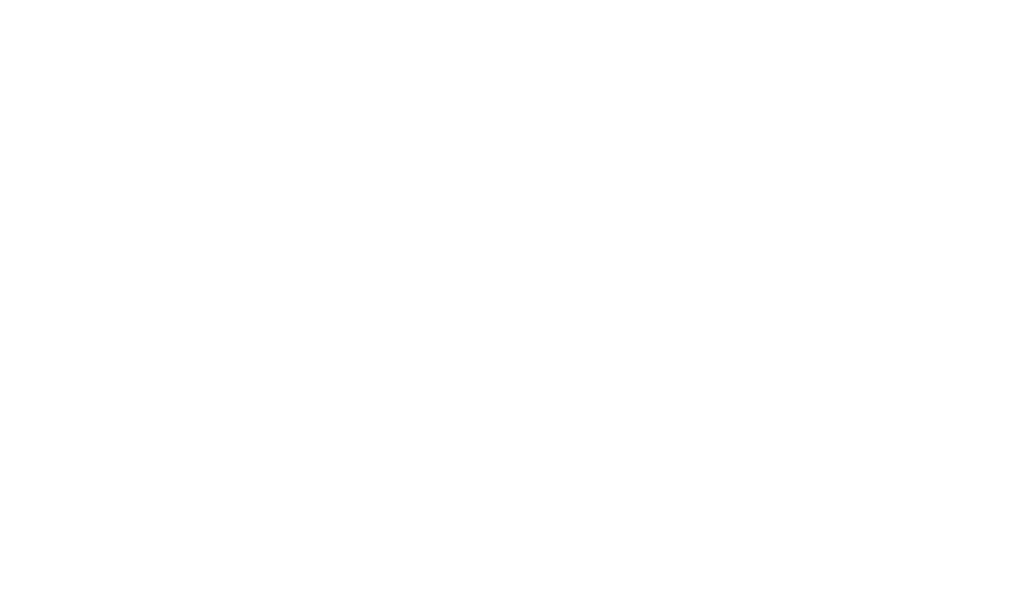
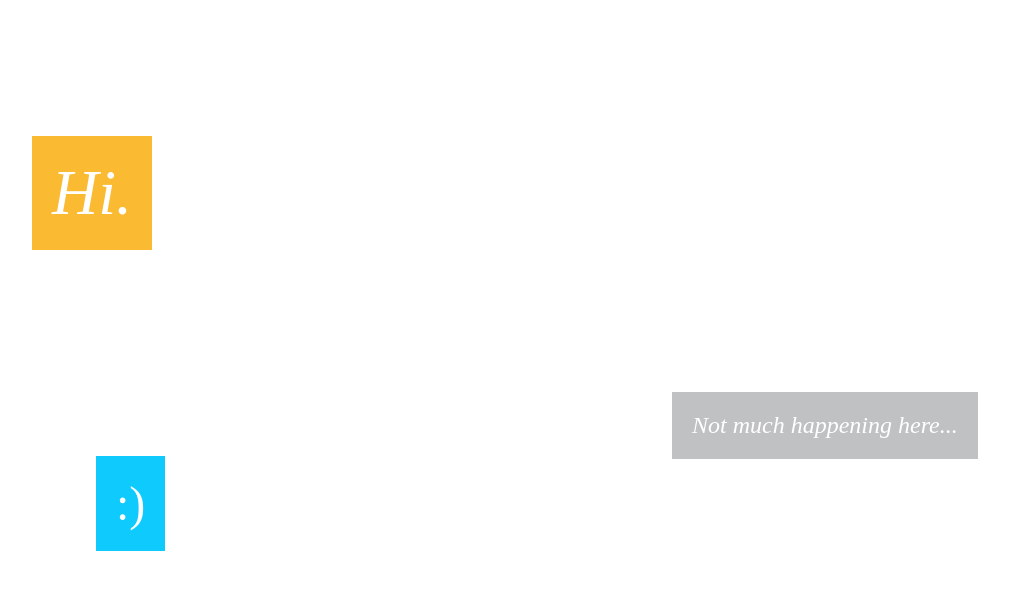
Before and after one commit to bentefay/bentefay.github.io, a plain HTML site: page index.html in a window 1280 px wide. Shown: the whole page, without its empty margins (104-1113 px from the left). Drawn offline with Linux system fonts and the light colour scheme.

Commit message:
Some typography

```diff
--- a/index.html
+++ b/index.html
@@ -9,6 +9,47 @@ html {
   -o-background-size: cover;
   background-size: cover;
 }
+.hi {
+	position: fixed;
+	padding: 20px;
+    margin-left: 10%;
+	margin-right: -10%;
+	margin-top: 10%;
+	text-align: center;
+	font-size: 4em;
+	display: block;
+	font-style: italic;
+	color: rgba(255, 255, 255, 1);
+	background: rgba(250,183,38,0.95);
+}
+.more {
+	position: fixed;
+	padding: 20px;
+    margin-left: 60%;
+	margin-right: -60%;
+	margin-top: 30%;
+	text-align: center;
+	font-size: 1.5em;
+	display: block;
+	font-style: italic;
+	color: rgba(255, 255, 255, 1);
+	background: rgba(188,190,192,0.95);
+}
+.evenMore {
+	position: fixed;
+	padding: 20px;
+    margin-left: 15%;
+	margin-right: -15%;
+	margin-top: 35%;
+	text-align: center;
+	font-size: 3em;
+	display: block;
+	color: rgba(255, 255, 255, 1);
+	background: rgba(2,200,253,0.95);
+}
 </style>
+<div class="hi">Hi.</div>
+<div class="more">Not much happening here...</div>
+<div class="evenMore">:)</div>
 </body>
 </html>
```
